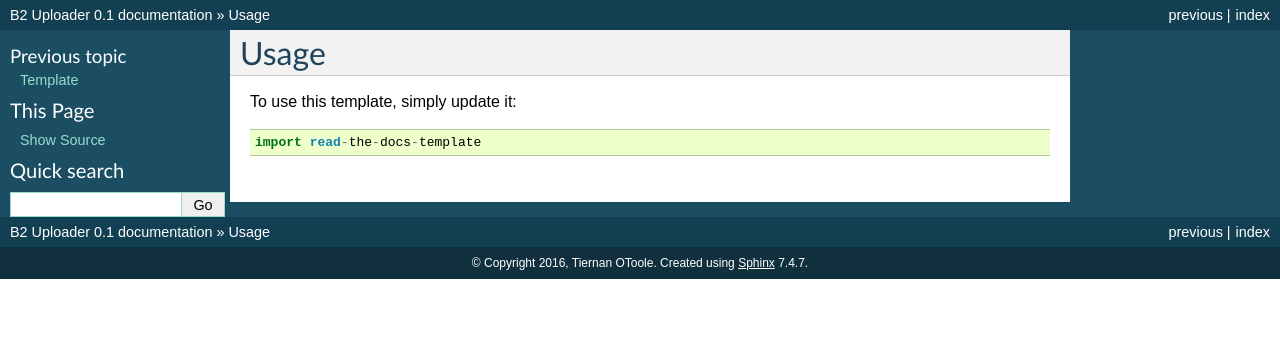
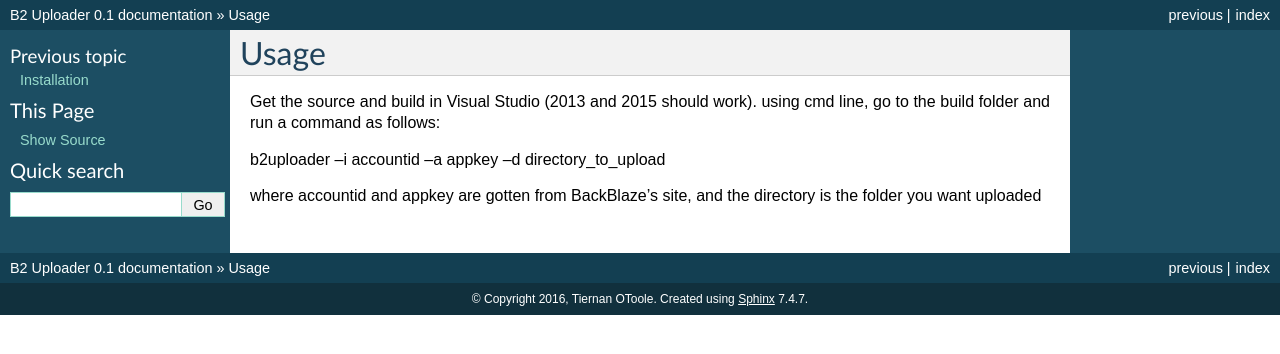
Before and after one commit to tiernano/b2uploader, a Sphinx documentation site: the page built from docs/usage.rst, in a window 1280 px wide. Shown: the top 354 px of the page. Built offline with Sphinx 7.4.7, drawn with Linux system fonts in a browser that asks for light colours.

Commit message:
tweaking documentation

```diff
--- a/docs/history.rst
+++ /dev/null
@@ -1 +0,0 @@
-.. include:: ../HISTORY.rst
--- a/docs/index.rst
+++ b/docs/index.rst
@@ -3,7 +3,7 @@
    You can adapt this file completely to your liking, but it should at least
    contain the root `toctree` directive.
 
-Welcome to Read the Docs Template's documentation!
+B2Uploader Documentation
 ==================================================
 
 Contents:
--- a/docs/installation.rst
+++ b/docs/installation.rst
@@ -2,6 +2,6 @@
 Installation
 ============
 
-Install the package with pip::
+To install, download the lastest release from below and run
 
-    $ pip install read-the-docs-template
+    https://github.com/tiernano/b2uploader/releases
--- a/docs/readme.rst
+++ /dev/null
@@ -1 +0,0 @@
-.. include:: ../README.rst
--- a/docs/usage.rst
+++ b/docs/usage.rst
@@ -2,6 +2,8 @@
 Usage
 ========
 
-To use this template, simply update it::
+Get the source and build in Visual Studio (2013 and 2015 should work). using cmd line, go to the build folder and run a command as follows:
 
-	import read-the-docs-template
+b2uploader --i accountid --a appkey --d directory_to_upload
+
+where accountid and appkey are gotten from BackBlaze's site, and the directory is the folder you want uploaded
```
Also changed, not shown: README.rst (deleted, +0 -41 lines).
